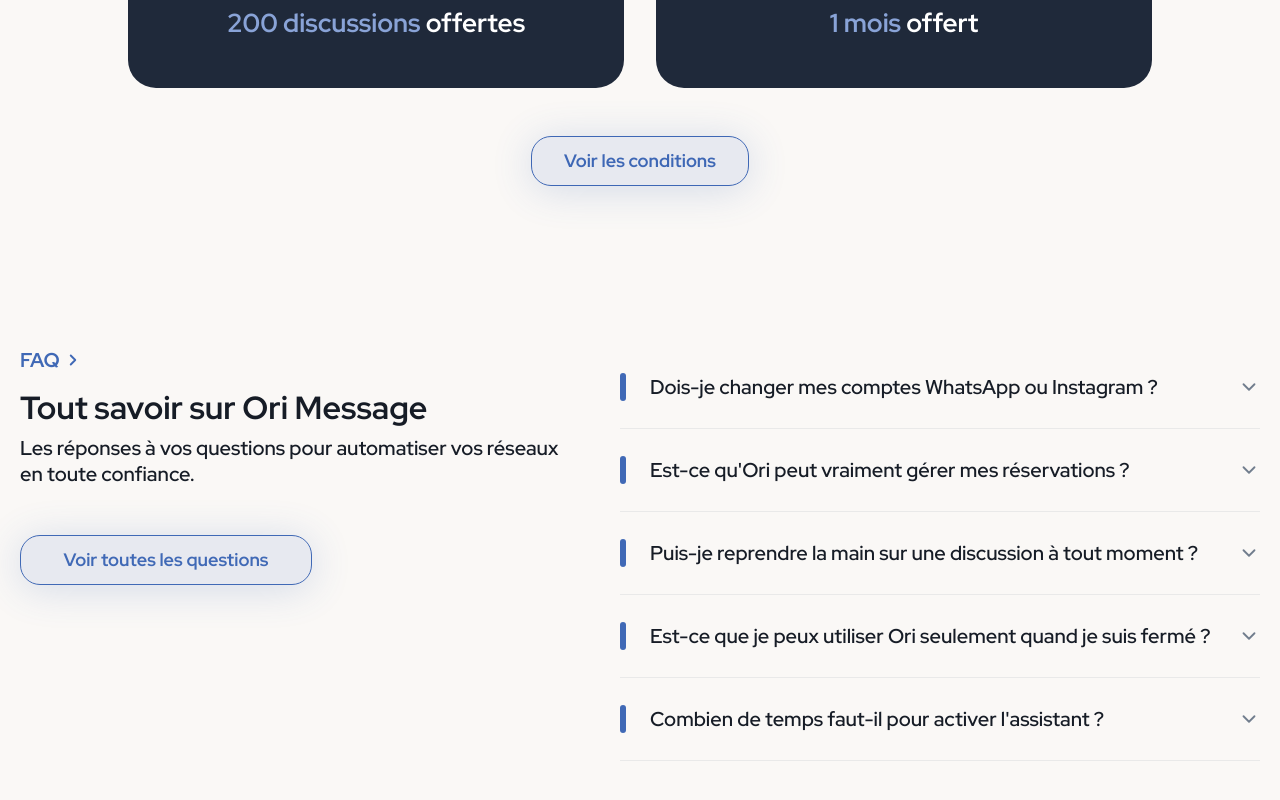
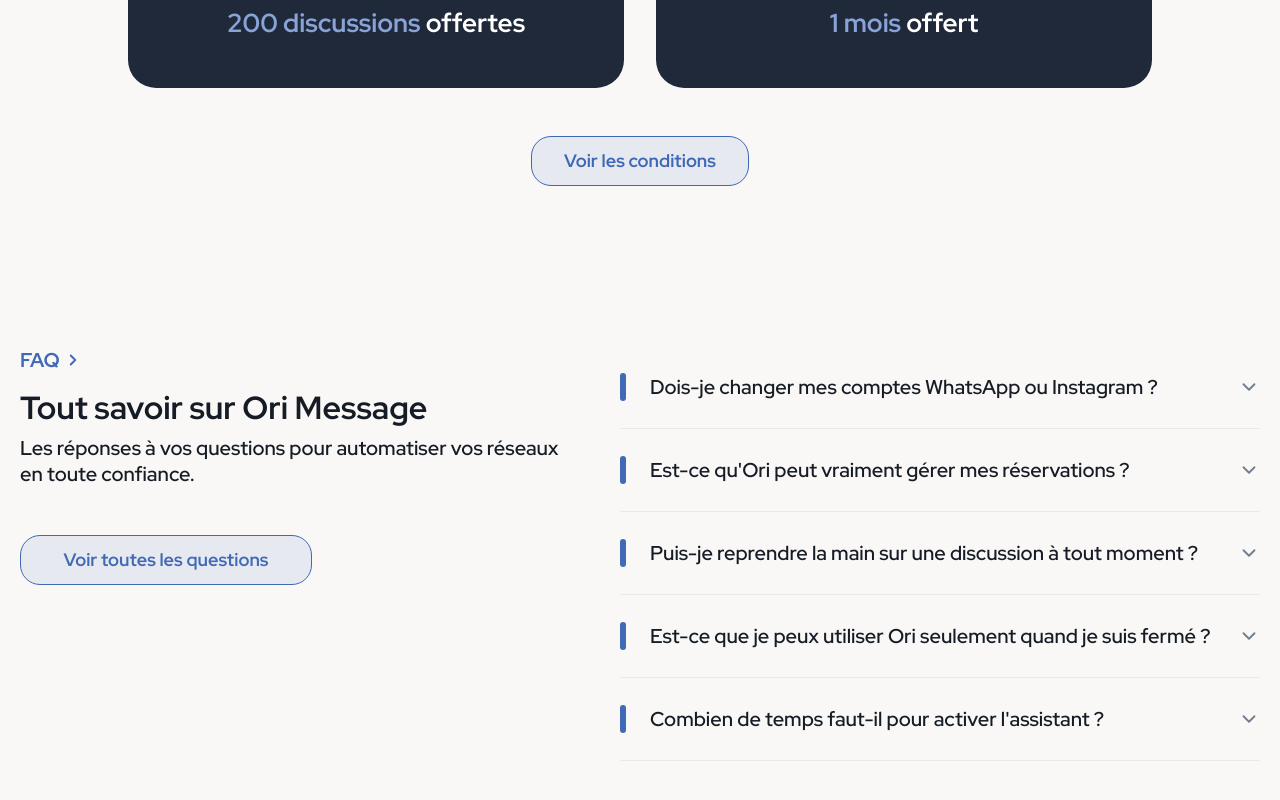
Before and after one commit to Lumiron-AI/Ori, a Next.js app: page /solutions/messages in a window 1280 px wide. Shown: the part 4007-4807 px from the top of the page. Built offline with nearby package versions, Linux system fonts and the light colour scheme.

Commit message:
feat: design adjustement in ori message

```diff
--- a/src/components/sections/ori-messages/faq-section.tsx
+++ b/src/components/sections/ori-messages/faq-section.tsx
@@ -46,7 +46,7 @@
 								variant: "ghost-primary",
 								size: "md",
 								className:
-									"sm:px-8 sm:text-lg sm:h-[50px] w-full sm:w-[292px] border-ori-message text-ori-message bg-ori-message/10 hover:bg-ori-message/20 shadow-blue-btn-soft mt-6 sm:mt-0",
+									"sm:px-8 sm:text-lg sm:h-[50px] w-fit sm:w-[292px] border-ori-message text-ori-message bg-ori-message/10 hover:bg-ori-message/20 dark:shadow-blue-btn-soft mt-6 sm:mt-0",
 							})}
 						>
 							{d.seeAll}
--- a/src/components/sections/ori-messages/interface/AutomationPanel.tsx
+++ b/src/components/sections/ori-messages/interface/AutomationPanel.tsx
@@ -60,7 +60,18 @@
 	inactive: "bg-red-500",
 };
 
-function PlatformLogo({ platform }: { platform: Agent["platform"] }) {
+function PlatformLogo({ platform, active }: { platform: Agent["platform"]; active: boolean }) {
+	if (!active) {
+		return (
+			<div className="w-full h-full bg-text-secondary flex items-center justify-center">
+				{platform === "whatsapp" ? (
+					<RiWhatsappLine size={22} className="text-white" />
+				) : (
+					<RiInstagramLine size={22} className="text-white" />
+				)}
+			</div>
+		);
+	}
 	if (platform === "whatsapp") {
 		return (
 			<div className="w-full h-full bg-green-500 flex items-center justify-center">
@@ -93,7 +104,7 @@
 					>
 						{/* Platform logo */}
 						<div className="shrink-0 w-8 h-8 rounded-lg overflow-hidden">
-							<PlatformLogo platform={agent.platform} />
+							<PlatformLogo platform={agent.platform} active={agent.active} />
 						</div>
 
 						{/* Name + restaurant */}
@@ -140,7 +151,7 @@
 								className={`w-8 h-4 rounded-full flex items-center px-0.5 mx-auto ${
 									agent.active
 										? "bg-ori-message"
-										: "bg-background-tertiary dark:bg-dark-elevated"
+										: "bg-text-secondary dark:bg-dark-elevated"
 								}`}
 							>
 								<div
--- a/src/components/sections/ori-messages/sponsorship-section.tsx
+++ b/src/components/sections/ori-messages/sponsorship-section.tsx
@@ -70,7 +70,7 @@
 								variant: "ghost-primary",
 								size: "md",
 								className:
-									"sm:px-8 sm:text-lg sm:h-[50px] shadow-blue-btn-soft border-ori-message text-ori-message bg-ori-message/10 hover:bg-ori-message/20 w-full sm:w-auto",
+									"sm:px-8 sm:text-lg sm:h-[50px] dark:shadow-blue-btn-soft border-ori-message text-ori-message bg-ori-message/10 hover:bg-ori-message/20 w-fit sm:w-auto",
 							})}
 						>
 							{d.seeConditions}
--- a/src/components/ui/comparison-list-section.tsx
+++ b/src/components/ui/comparison-list-section.tsx
@@ -122,7 +122,7 @@
 					>
 						<button
 							onClick={() => setActiveTab("with")}
-							className={`h-11 px-8 w-fit rounded-2xl border ${accent.border} ${accent.bgLight} ${accent.text} font-display font-bold text-base inline-flex items-center justify-center ${accentColor === "ori-message" ? "shadow-blue-btn-soft" : "dark:shadow-orange-btn-soft"}`}
+							className={`h-11 px-8 w-fit rounded-2xl border ${accent.border} ${accent.bgLight} ${accent.text} font-display font-bold text-base inline-flex items-center justify-center ${accentColor === "ori-message" ? "dark:shadow-blue-btn-soft" : "dark:shadow-orange-btn-soft"}`}
 						>
 							{ctaLabel}
 						</button>
--- a/src/components/ui/section-header-messages.tsx
+++ b/src/components/ui/section-header-messages.tsx
@@ -23,7 +23,7 @@
 	return (
 		<div className={cn("mb-8 sm:mb-12", className)}>
 			<div className="flex items-center gap-1 mb-3 sm:mb-4">
-				<span className="font-display font-bold text-base sm:text-xl text-ori-message">
+				<span className="font-display font-bold text-sm sm:text-xl text-ori-message">
 					{label}
 				</span>
 				<ChevronRight
--- a/src/components/ui/section-header.tsx
+++ b/src/components/ui/section-header.tsx
@@ -23,7 +23,7 @@
 	return (
 		<div className={cn("mb-4 sm:mb-10", className)}>
 			<div className="flex items-center gap-1 mb-3 sm:mb-4">
-				<span className="font-display font-bold text-base sm:text-xl text-primary">
+				<span className="font-display font-bold text-sm sm:text-xl text-primary">
 					{label}
 				</span>
 				<ChevronRight size={18} className="text-primary" strokeWidth={2.5} />
--- a/src/hooks/use-section-fade.ts
+++ b/src/hooks/use-section-fade.ts
@@ -9,7 +9,7 @@
 const DESKTOP_OUTPUT: number[] = [0, 1, 1, 0];
 
 // Mobile: modify these values to adjust the fade on small screens
-const MOBILE_INPUT: number[] = [0, 0.2, 0.8, 1];
+const MOBILE_INPUT: number[] = [0, 0.1, 0.9, 1];
 const MOBILE_OUTPUT: number[] = [0, 1, 1, 0];
 // ─────────────────────────────────────────────────────────────────────────────
 
```
